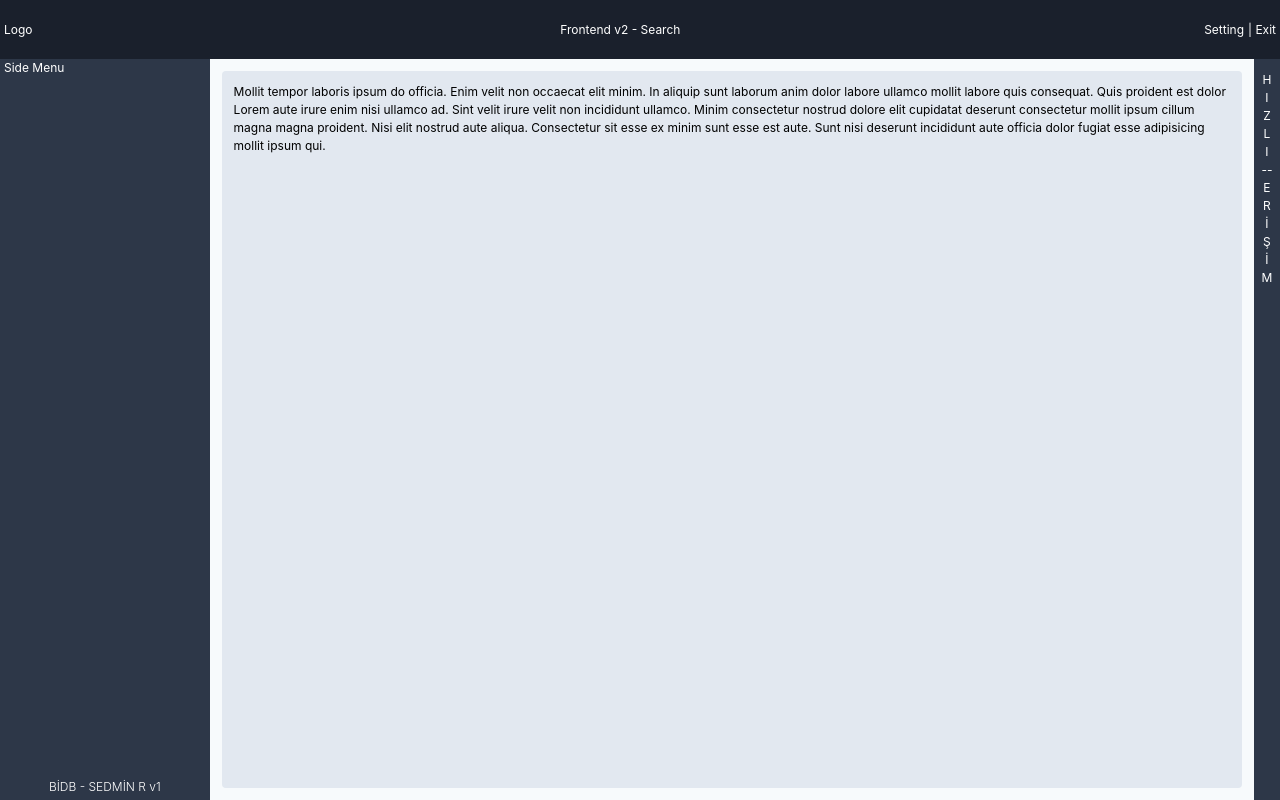
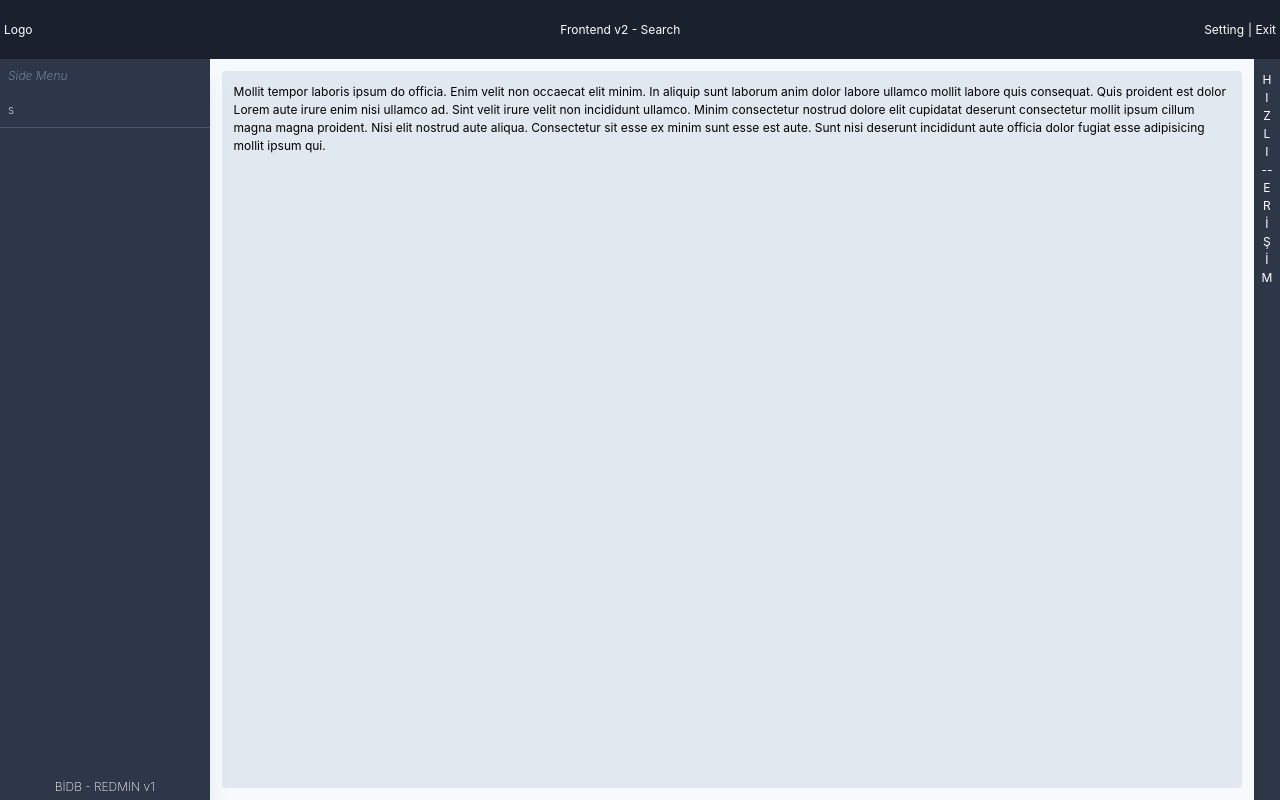
Before and after one commit to oduweb/beyazmasa-frontend, a React (Create React App) app: page /Dashboard in a window 1280 px wide. Built offline with nearby package versions, Linux system fonts and the light colour scheme.

Commit message:
Dashboard Layout Style

```diff
--- a/package.json
+++ b/package.json
@@ -10,7 +10,7 @@
     "postcss-cli": "^6.1.3",
     "react": "^16.12.0",
     "react-dom": "^16.12.0",
-    "react-scripts": "3.3.0",
+    "react-scripts": "^3.3.0",
     "serialize-javascript": "^2.1.2",
     "tailwindcss": "^1.1.4"
   },
--- a/src/App.js
+++ b/src/App.js
@@ -1,7 +1,7 @@
 import React from "react";
 
-//import Login from "./component/Login";
-import Dashboard from "./component/pages/Dashboard";
+//import Login from "./component/pages/Login";
+import Dashboard from "./component/Dashboard";
 
 function App() {
   return (
--- a/src/component/pages/Dashboard.js
+++ b/src/component/Dashboard.js
@@ -1,11 +1,13 @@
 import React, { Component } from "react";
+import SideMenu from "./pages/SideMenu";
+import Content from "./pages/Content";
 
 export default class Dashboard extends Component {
   render() {
     return (
       <div className="flex flex-col bg-red-600 h-screen">
         {/* Top navbar area */}
-        <nav className="flex bg-gray-900 text-white h-16 text-white justify-between flex-wrap items-center">
+        <nav className="flex bg-gray-900 shadow-lg text-white h-16 text-white justify-between flex-wrap items-center">
           {/* Nav Logo area */}
           <div className="">
             <div className="text-xs pl-1">Logo</div>
@@ -23,13 +25,7 @@ export default class Dashboard extends Component {
         {/* Side area */}
         <div className="flex flex-row h-full relative">
           {/* Side Menu area */}
-          <div className="bg-gray-800 text-white w-64 text-xs pl-1 left-0 sm:block hidden h-full z-30 relative">
-            Side Menu
-            {/*Side Menu footer area */}
-            <div className="absolute w-full left-0 text-center text-xs font-light pb-1 bottom-0">
-              BİDB - SEDMİN R v1
-            </div>
-          </div>
+          <SideMenu />
           {/* General Content area */}
           <div className="flex flex-col bg-gray-300 w-full relative">
             {/* Mobile hidden menu area */}
@@ -38,19 +34,7 @@ export default class Dashboard extends Component {
             </div>
             {/* Content area */}
             <div className="bg-gray-200 w-full text-left text-xs pl-3"></div>
-            <div className="bg-gray-100 h-full text-xs  p-3">
-              <div className="bg-gray-300 h-full p-3 rounded">
-                Mollit tempor laboris ipsum do officia. Enim velit non occaecat
-                elit minim. In aliquip sunt laborum anim dolor labore ullamco
-                mollit labore quis consequat. Quis proident est dolor Lorem aute
-                irure enim nisi ullamco ad. Sint velit irure velit non
-                incididunt ullamco. Minim consectetur nostrud dolore elit
-                cupidatat deserunt consectetur mollit ipsum cillum magna magna
-                proident. Nisi elit nostrud aute aliqua. Consectetur sit esse ex
-                minim sunt esse est aute. Sunt nisi deserunt incididunt aute
-                officia dolor fugiat esse adipisicing mollit ipsum qui.
-              </div>
-            </div>
+            <Content />
           </div>
           {/* Right panel area */}
           <div className="flex flex-col bg-gray-800 text-white w-8 text-center text-xs pt-3">
--- /dev/null
+++ b/src/component/pages/Content.js
@@ -0,0 +1,21 @@
+import React, { Component } from "react";
+
+export default class Content extends Component {
+  render() {
+    return (
+      <div className="shadow-lg bg-gray-100 h-full text-xs  p-3">
+        <div className="bg-gray-300 h-full p-3 rounded">
+          Mollit tempor laboris ipsum do officia. Enim velit non occaecat elit
+          minim. In aliquip sunt laborum anim dolor labore ullamco mollit labore
+          quis consequat. Quis proident est dolor Lorem aute irure enim nisi
+          ullamco ad. Sint velit irure velit non incididunt ullamco. Minim
+          consectetur nostrud dolore elit cupidatat deserunt consectetur mollit
+          ipsum cillum magna magna proident. Nisi elit nostrud aute aliqua.
+          Consectetur sit esse ex minim sunt esse est aute. Sunt nisi deserunt
+          incididunt aute officia dolor fugiat esse adipisicing mollit ipsum
+          qui.
+        </div>
+      </div>
+    );
+  }
+}
--- /dev/null
+++ b/src/component/pages/SideMenu.js
@@ -0,0 +1,24 @@
+import React, { Component } from "react";
+
+export default class SideMenu extends Component {
+  render() {
+    return (
+      <div className="bg-gray-800 shadow-xl text-white w-64 text-xs pl-1 left-0 sm:block hidden h-full z-30 relative">
+        <p className="text-gray-600 font-light font-thin text-xs pt-2 pb-2 pl-1 italic">
+          Side Menu
+        </p>
+        <ul className="flex flex-row justify-between text-white border-b border-gray-700 -ml-1 hover:bg-gray-600">
+          <li className="w-full h-full">
+            <a href="#?" className="p-2 h-full w-full flex font-thin">
+              s
+            </a>
+          </li>
+        </ul>
+        {/*Side Menu footer area */}
+        <div className="absolute w-full left-0 text-center text-xs font-thin pb-1 bottom-0">
+          BİDB - REDMİN v1
+        </div>
+      </div>
+    );
+  }
+}
```
Also changed, not shown: src/component/pages/Login.js (renamed from src/component/Login.js, +2 -8 lines), src/css/vendor/tailwind.css, 1 other file (tests, documents, lock files or other folders).
